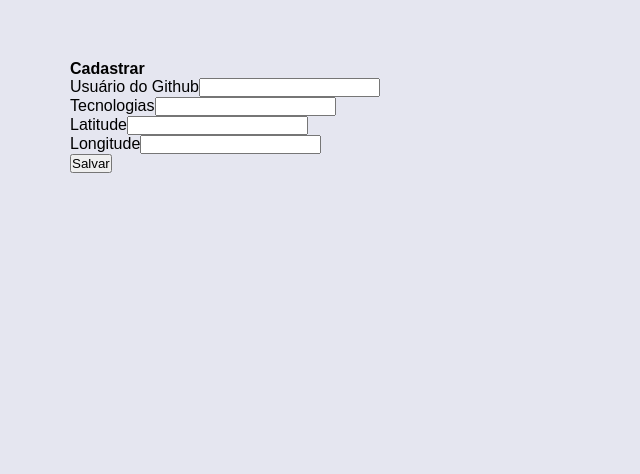
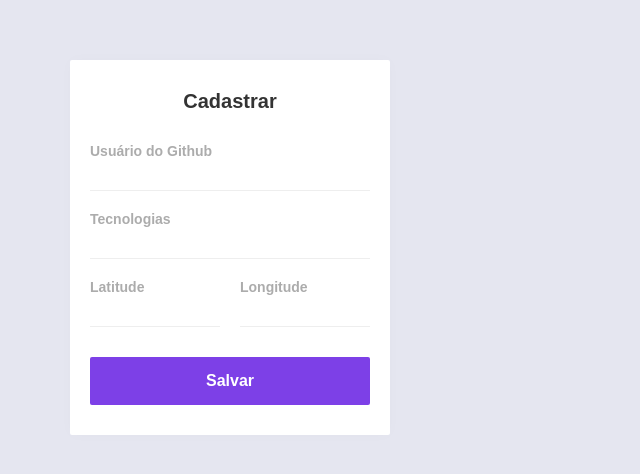
Before and after one commit to ElianMelo/estudo-javascript, a React (Create React App) app in the folder semanaomnistack10/web/: page / in a window 1280 px wide. Shown: the top 474 px of the page, without its empty margins (0-640 px from the left). Built offline with nearby package versions, Linux system fonts and the light colour scheme.

Commit message:
Adiciona estrutura e estilo do formulario

```diff
--- a/semanaomnistack10/web/src/App.js
+++ b/semanaomnistack10/web/src/App.js
@@ -2,6 +2,7 @@
 
 import './global.css';
 import './App.css';
+import './Sidebar.css';
 
 function App() {
 
--- a/semanaomnistack10/web/src/Sidebar.css
+++ b/semanaomnistack10/web/src/Sidebar.css
@@ -0,0 +1,67 @@
+aside {
+    width: 320px;
+    background: #FFF;
+    box-shadow: 0 0 14px 0 rgba(0, 0, 0, 0.02);
+    border-radius: 2px;
+    padding: 30px 20px;
+}
+
+aside strong {
+    font-size: 20px;
+    text-align: center;
+    display: block;
+    color: #333;
+}
+
+aside form {
+    margin-top: 30px;
+}
+
+aside form .input-block + .input-block {
+    margin-top: 20px;
+}
+
+aside form .input-group {
+    margin-top: 20px;
+    display: grid;
+    gap: 20px;
+    grid-template-columns: 1fr 1fr;
+}
+
+aside form .input-group .input-block {
+    margin-top: 0;
+}
+
+aside form .input-block label {
+    color: #ACACAC;
+    font-size: 14px;
+    font-weight: bold;
+    display: block;
+}
+
+aside form .input-block input {
+    width: 100%;
+    height: 32px;
+    font-size: 14px;
+    color: #666;
+    border: 0;
+    border-bottom: 1px solid #eee;
+}
+
+aside form button[type=submit] {
+    width: 100%;
+    border: 0;
+    margin-top: 30px;
+    background: #7d40e7;
+    border-radius: 2px;
+    padding: 15px 20px;
+    font-size: 16px;
+    font-weight: bold;
+    color: #fff;
+    cursor: pointer;
+    transition: background 0.5s;
+}
+
+aside form button[type=submit]:hover {
+    background: #6931ca;
+}
```
